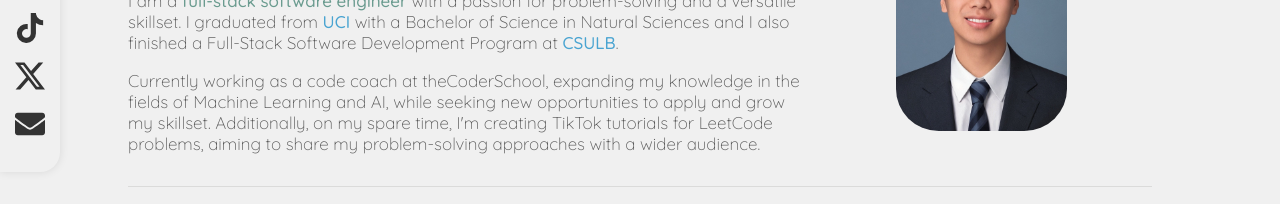
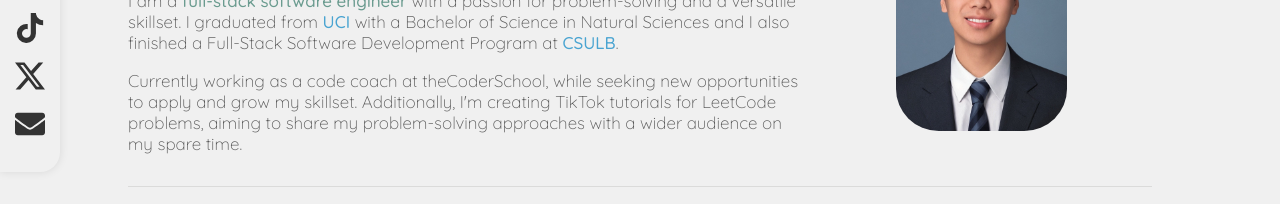
Before and after one commit to nhvn/portfolio, a React (Create React App) app: page /about in a window 1280 px wide. Shown: the part 220-424 px from the top of the page. Built offline with nearby package versions, Linux system fonts and the light colour scheme.

Commit message:
Reworded about me section

```diff
--- a/src/AboutPage.js
+++ b/src/AboutPage.js
@@ -39,9 +39,9 @@ class AboutPage extends React.Component {
                           Program at <span className="highlight2">CSULB</span>.
                         </p>
                         <p>
-                          Currently working as a code coach at theCoderSchool, expanding my knowledge in the fields of Machine Learning and AI, while
+                          Currently working as a code coach at theCoderSchool, while
                           seeking new opportunities to apply and grow my skillset.
-                          Additionally, on my spare time, I'm creating TikTok tutorials for LeetCode problems, aiming to share my problem-solving approaches with a wider audience.
+                          Additionally, I'm creating TikTok tutorials for LeetCode problems, aiming to share my problem-solving approaches with a wider audience on my spare time.
                         </p>
                       </div>
                     </div>
```
